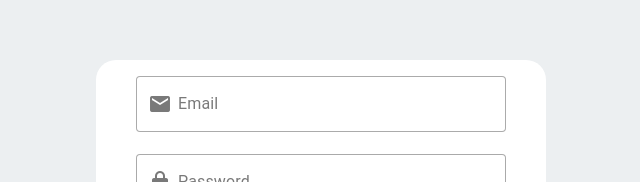
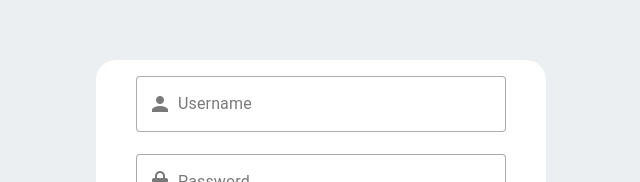
Before and after one commit to almar26/sis-ui, a Nuxt app: page /auth/signin in a window 1280 px wide. Shown: the part 136-318 px from the top of the page, without its empty margins (319-959 px from the left). Built offline with nearby package versions, Linux system fonts and the light colour scheme.

Commit message:
update signin page

```diff
--- a/pages/auth/signin.vue
+++ b/pages/auth/signin.vue
@@ -15,8 +15,8 @@
 
 
 			<v-form ref="loginForm" v-model="valid" lazy-validation class="mx-10 mt-4">
-				<v-text-field v-model="user.identifier" :rules="emailRules" variant="outlined" label="Email"
-					prepend-inner-icon="mdi-email" outlined required></v-text-field>
+				<v-text-field v-model="user.identifier" :rules="usernameRules" variant="outlined" label="Username"
+					prepend-inner-icon="mdi-account" outlined required></v-text-field>
 				<v-text-field v-model="user.password" :rules="passwordRules" variant="outlined" label="Password"
 					type="password" prepend-inner-icon="mdi-lock" outlined required></v-text-field>
 
@@ -84,9 +84,9 @@ const user = ref({
 	password: ''
 })
 const loginForm = ref(null);
-const emailRules = [
-	(v) => !!v || 'Email is required',
-	(v) => /.+@.+\..+/.test(v) || "E-mail must be valid"
+const usernameRules = [
+	(v) => !!v || 'Username is required',
+	// (v) => /.+@.+\..+/.test(v) || "E-mail must be valid"
 ];
 const passwordRules = [(v) => !!v || 'Password is required'];
 const snackbar = ref(false);
```
